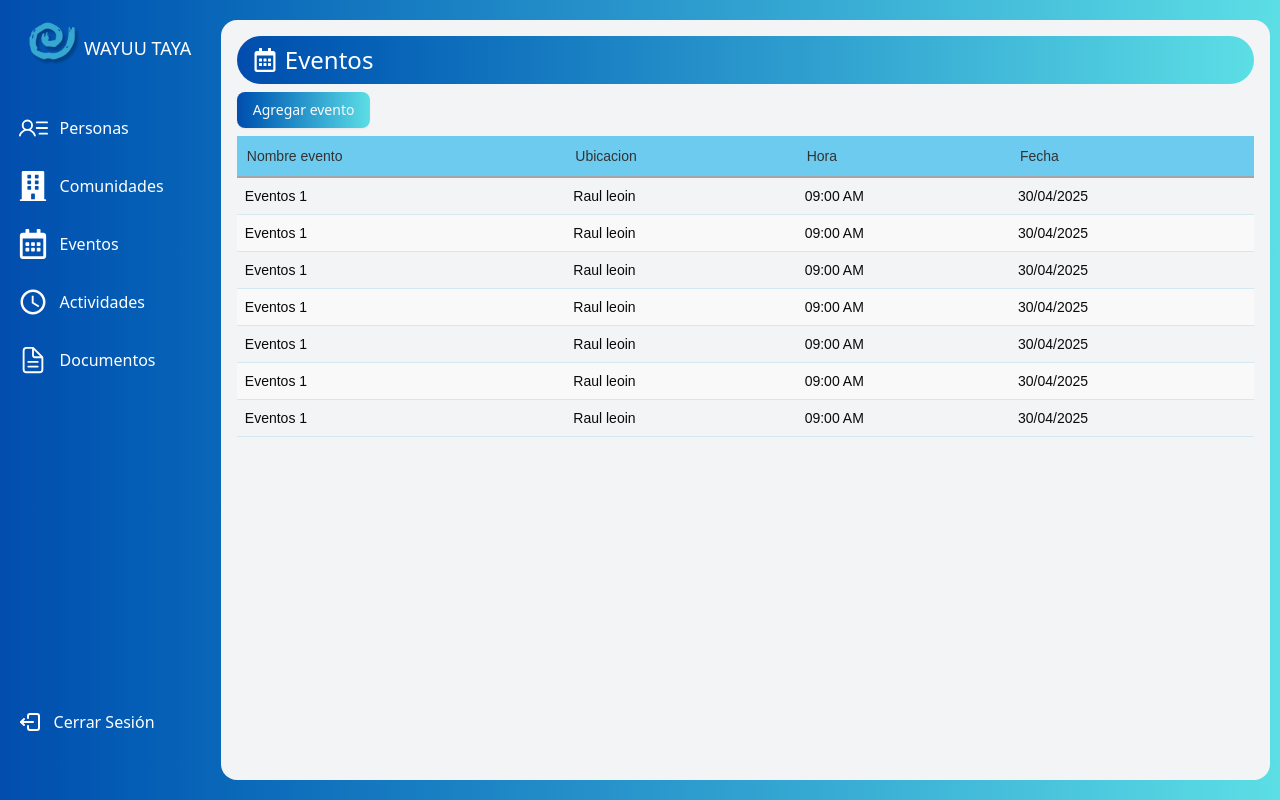
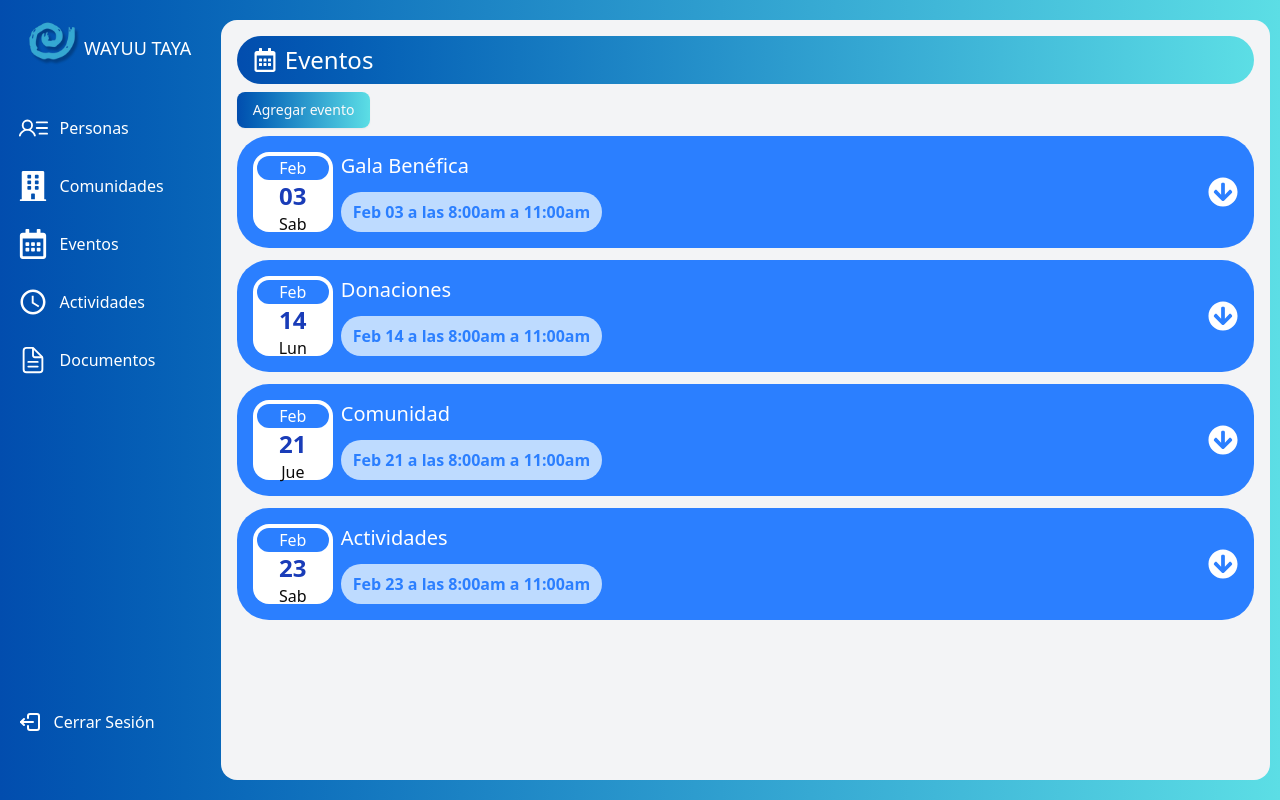
Before and after one commit to Eduardo282x/wayu-taya, a React (Vite) app: page /documentos/eventos in a window 1280 px wide. Built offline with nearby package versions, Linux system fonts and the light colour scheme; a web font is replaced by a local one.

Commit message:
Realice la vista de los eventos

```diff
--- a/src/App.css
+++ b/src/App.css
@@ -46,3 +46,11 @@
     opacity: 1;
   }
 }
+
+.spaceEvents {
+  display: flex;
+  flex-direction: column;
+  gap: 0.75rem;
+  max-height: 31rem;
+  overflow-y: auto;
+}
--- a/src/pages/documents/events/Events.tsx
+++ b/src/pages/documents/events/Events.tsx
@@ -1,18 +1,94 @@
-import { TableComponents } from '@/components/table/TableComponents'
-import { columnEvents, dataEvents } from './events.data'
 import { useNavigate } from 'react-router'
 import { Button } from '@/components/ui/button';
 import { HeaderPages } from '@/pages/layout/Header';
 import { FaRegCalendarAlt } from 'react-icons/fa';
-
+import { FaArrowCircleDown } from "react-icons/fa";
+import { eventos } from './events.data';
 export const Events = () => {
   const navigate = useNavigate();
+
   return (
     <div>
       <HeaderPages title='Eventos' Icon={FaRegCalendarAlt} />
 
       <Button onClick={() => navigate('formulario')} className='mb-2'>Agregar evento</Button>
-      <TableComponents column={columnEvents} data={dataEvents} />
+
+      {/* <TableComponents column={columnEvents} data={dataEvents} /> */}
+
+      <div className='spaceEvents'>
+        {eventos && eventos.map(eve => (
+        <div className='flex items-center justify-between w-full p-4 rounded-4xl bg-blue-500'>
+        <div className='flex gap-2'>
+          <div className='bg-white rounded-2xl p-1 text-center w-20 h-20'>
+            <p className='bg-blue-500 text-white rounded-full px-2'>{eve.mes}</p>
+            <p className='text-2xl text-blue-800 font-bold'>{eve.fecha}</p>
+            <p>{eve.dia}</p>
+          </div>
+          <div className='flex flex-col justify-between'>
+            <p className='text-white text-xl'>{eve.nombre}</p>
+            <p className='bg-blue-200 text-blue-500 py-2 px-3 rounded-full font-bold'>{eve.mes} {eve.fecha} a las {eve.hora}</p>
+          </div>
+        </div>
+        <FaArrowCircleDown className='text-white text-3xl' />
+        </div>
+      ))}
+        <div className='flex items-center justify-between w-full p-4 rounded-4xl bg-blue-500'>
+        <div className='flex gap-2'>
+          <div className='bg-white rounded-2xl p-1 text-center w-20 h-20'>
+            <p className='bg-blue-500 text-white rounded-full px-2'>Feb</p>
+            <p className='text-2xl text-blue-800 font-bold'>21</p>
+            <p>Sab</p>
+          </div>
+          <div className='flex flex-col justify-between'>
+            <p className='text-white text-xl'>Gala Benéfica</p>
+            <p className='bg-blue-200 text-blue-500 py-2 px-3 rounded-full font-bold'>Feb 21 a las 8:00am - 11:00am</p>
+          </div>
+        </div>
+        <FaArrowCircleDown className='text-white text-3xl' />
+        </div>
+        <div className='flex items-center justify-between w-full p-4 rounded-4xl bg-blue-500'>
+        <div className='flex gap-2'>
+          <div className='bg-white rounded-2xl p-1 text-center w-20 h-20'>
+            <p className='bg-blue-500 text-white rounded-full px-2'>Feb</p>
+            <p className='text-2xl text-blue-800 font-bold'>21</p>
+            <p>Sab</p>
+          </div>
+          <div className='flex flex-col justify-between'>
+            <p className='text-white text-xl'>Gala Benéfica</p>
+            <p className='bg-blue-200 text-blue-500 py-2 px-3 rounded-full font-bold'>Feb 21 a las 8:00am - 11:00am</p>
+          </div>
+        </div>
+        <FaArrowCircleDown className='text-white text-3xl' />
+        </div>
+        <div className='flex items-center justify-between w-full p-4 rounded-4xl bg-blue-500'>
+        <div className='flex gap-2'>
+          <div className='bg-white rounded-2xl p-1 text-center w-20 h-20'>
+            <p className='bg-blue-500 text-white rounded-full px-2'>Feb</p>
+            <p className='text-2xl text-blue-800 font-bold'>21</p>
+            <p>Sab</p>
+          </div>
+          <div className='flex flex-col justify-between'>
+            <p className='text-white text-xl'>Gala Benéfica</p>
+            <p className='bg-blue-200 text-blue-500 py-2 px-3 rounded-full font-bold'>Feb 21 a las 8:00am - 11:00am</p>
+          </div>
+        </div>
+        <FaArrowCircleDown className='text-white text-3xl' />
+        </div>
+        <div className='flex items-center justify-between w-full p-4 rounded-4xl bg-blue-500'>
+        <div className='flex gap-2'>
+          <div className='bg-white rounded-2xl p-1 text-center w-20 h-20'>
+            <p className='bg-blue-500 text-white rounded-full px-2'>Feb</p>
+            <p className='text-2xl text-blue-800 font-bold'>21</p>
+            <p>Sab</p>
+          </div>
+          <div className='flex flex-col justify-between'>
+            <p className='text-white text-xl'>Gala Benéfica</p>
+            <p className='bg-blue-200 text-blue-500 py-2 px-3 rounded-full font-bold'>Feb 21 a las 8:00am - 11:00am</p>
+          </div>
+        </div>
+        <FaArrowCircleDown className='text-white text-3xl' />
+        </div>
+      </div>
     </div>
   )
 }
--- a/src/pages/documents/events/events.data.ts
+++ b/src/pages/documents/events/events.data.ts
@@ -1,73 +1,52 @@
-import { Column } from "@/interfaces/table.interface";
-import { formatDate } from "@/utils/formatters";
-
-interface Events {
-    name: string;
-    time: string;
-    date: Date;
-    location: string;
+export interface NewEvents {
+    mes: string;
+    fecha: string;
+    dia: string;
+    nombre: string;
+    hora: string;
 }
 
-export const columnEvents: Column[] = [
+export const eventos: NewEvents[] = [
     {
-        label: 'Nombre evento',
-        element: (data: Events) => data.name
+        mes: 'Feb',
+        fecha: '03',
+        dia: 'Sab',
+        nombre: 'Gala Benéfica',
+        hora: '8:00am a 11:00am'
     },
     {
-        label: 'Ubicacion',
-        element: (data: Events) => data.location
+        mes: 'Feb',
+        fecha: '14',
+        dia: 'Lun',
+        nombre: 'Donaciones',
+        hora: '8:00am a 11:00am'
     },
     {
-        label: 'Hora',
-        element: (data: Events) => data.time
+        mes: 'Feb',
+        fecha: '21',
+        dia: 'Jue',
+        nombre: 'Comunidad',
+        hora: '8:00am a 11:00am'
     },
     {
-        label: 'Fecha',
-        element: (data: Events) => formatDate(data.date)
-    }
-]
-
-export const dataEvents: Events[] = [
-    {
-        name: 'Eventos 1',
-        location: 'Raul leoin',
-        time: '09:00 AM',
-        date: new Date()
+        mes: 'Feb',
+        fecha: '23',
+        dia: 'Sab',
+        nombre: 'Actividades',
+        hora: '8:00am a 11:00am'
     },
     {
-        name: 'Eventos 1',
-        location: 'Raul leoin',
-        time: '09:00 AM',
-        date: new Date()
+        mes: 'Feb',
+        fecha: '21',
+        dia: 'Sab',
+        nombre: 'Salud',
+        hora: '8:00am a 11:00am'
     },
     {
-        name: 'Eventos 1',
-        location: 'Raul leoin',
-        time: '09:00 AM',
-        date: new Date()
-    },
-    {
-        name: 'Eventos 1',
-        location: 'Raul leoin',
-        time: '09:00 AM',
-        date: new Date()
-    },
-    {
-        name: 'Eventos 1',
-        location: 'Raul leoin',
-        time: '09:00 AM',
-        date: new Date()
-    },
-    {
-        name: 'Eventos 1',
-        location: 'Raul leoin',
-        time: '09:00 AM',
-        date: new Date()
-    },
-    {
-        name: 'Eventos 1',
-        location: 'Raul leoin',
-        time: '09:00 AM',
-        date: new Date()
+        mes: 'Feb',
+        fecha: '27',
+        dia: 'Dom',
+        nombre: 'Donaciones',
+        hora: '8:00am a 11:00am'
     },
 ]
```
